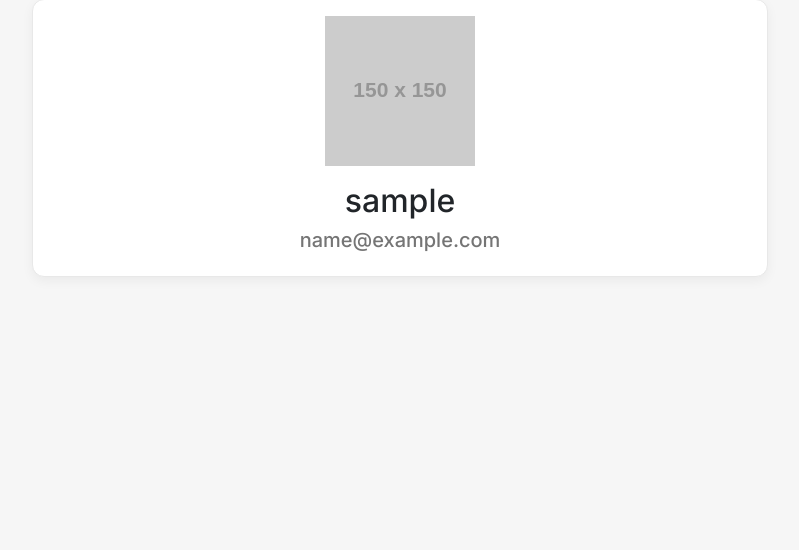
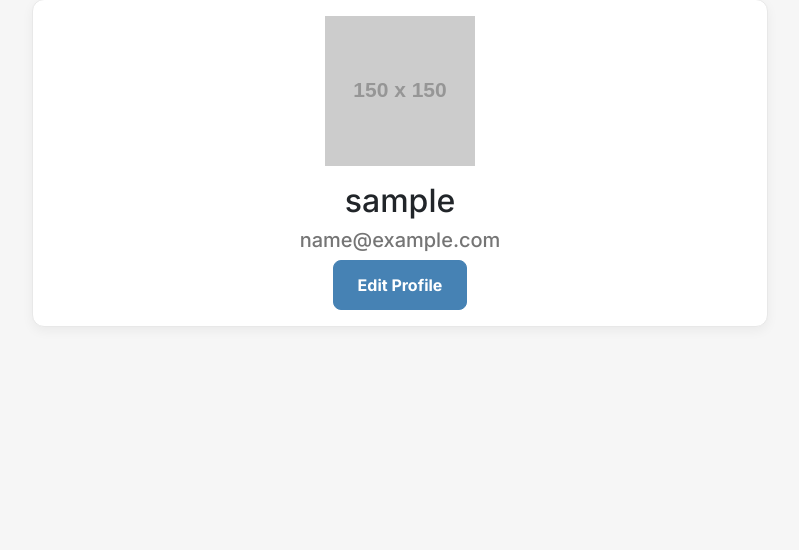
Before and after one commit to jdpclarke/Milestone-Project-3, a Flask app: page /profile in a window 1280 px wide. Shown: the part 139-689 px from the top of the page, without its empty margins (240-1039 px from the left). Run offline with Flask 3, Linux system fonts and the light colour scheme; the visitor is signed in with stand-in values (Sample User, id 1); grey boxes labelled with a size stand in for pictures from a placeholder-image service; some libraries are stand-ins or nearby versions.

Commit message:
Linked the edit profile page to the profile page

```diff
--- a/templates/profile.html
+++ b/templates/profile.html
@@ -10,6 +10,7 @@
         />
         <h2 class="card-title">{{ user.username }}</h2>
         <h5 class="text-muted">{{ user.email }}</h5>
+        <a href="{{ url_for('edit_profile') }}" class="btn btn-primary">Edit Profile</a>
       </div>
     </div>
   </div>
```
